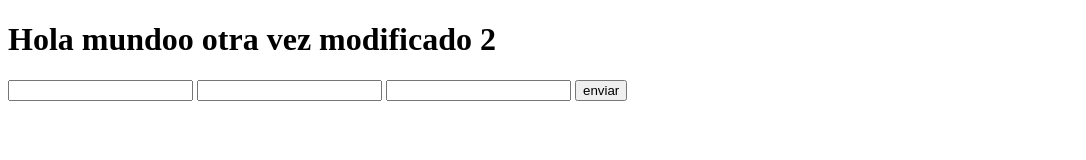
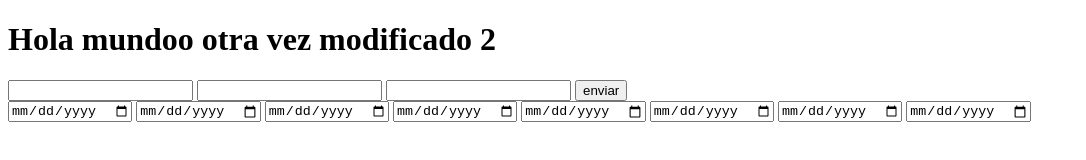
Before and after one commit to myalpha95/primerRepo, a plain HTML site: page index.html in a window 1280 px wide. Shown: the whole page, without its empty margins (0-1086 px from the left). Drawn offline with Linux system fonts and the light colour scheme.

Commit message:
se agregaron otros forms

```diff
--- a/index.html
+++ b/index.html
@@ -14,5 +14,16 @@
         <input type="text" name="cumple" id="cumple">
         <input type="button" value="enviar">
     </form>
+        <input type="date" name="name" id="name">
+        <input type="date" name="last_name" id="last_name">
+        <input type="date" name="cumple" id="cumple">
+        <input type="date" value="enviar">
+    </form>
+    </form>
+        <input type="date" name="name" id="name">
+        <input type="date" name="last_name" id="last_name">
+        <input type="date" name="cumple" id="cumple">
+        <input type="date" value="enviar">
+    </form>
 </body>
 </html>
```
